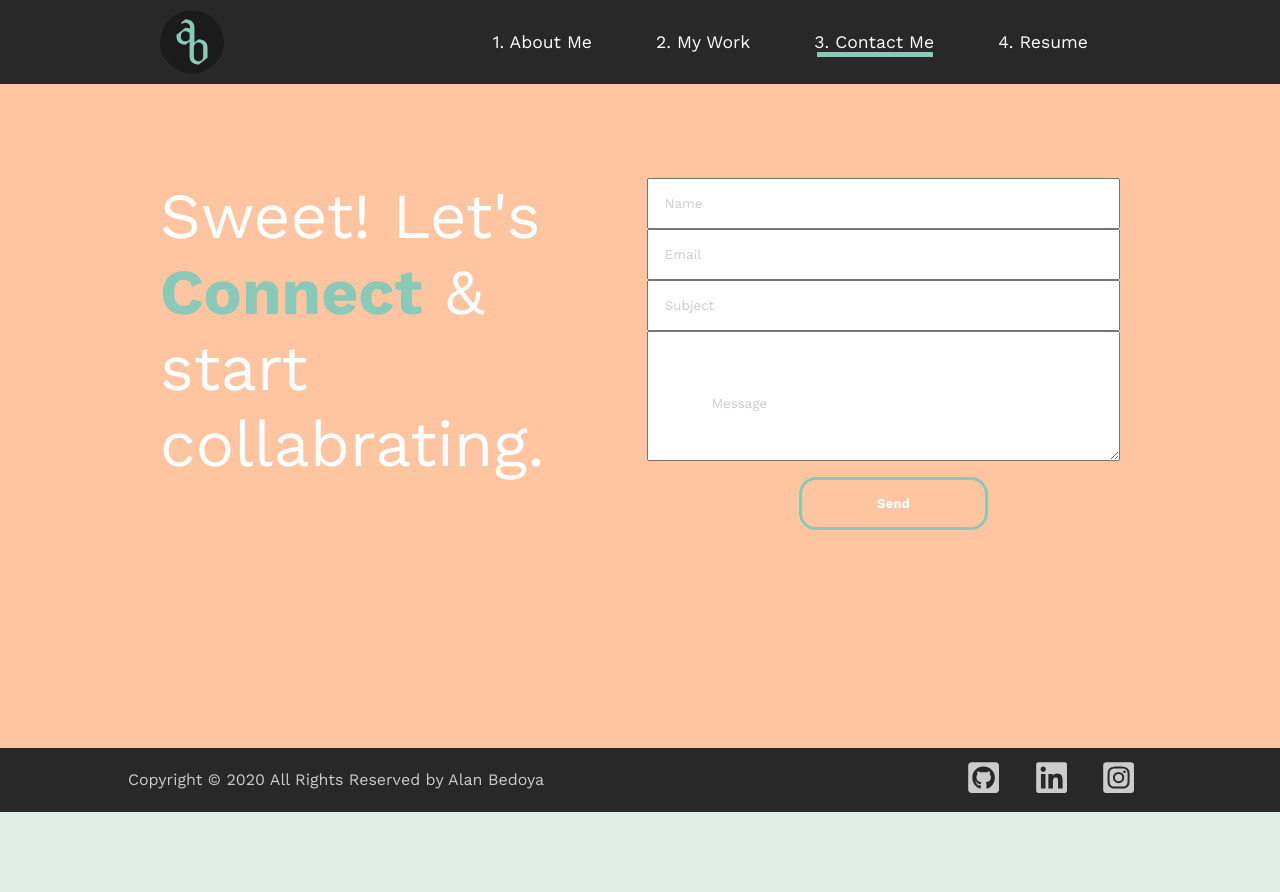
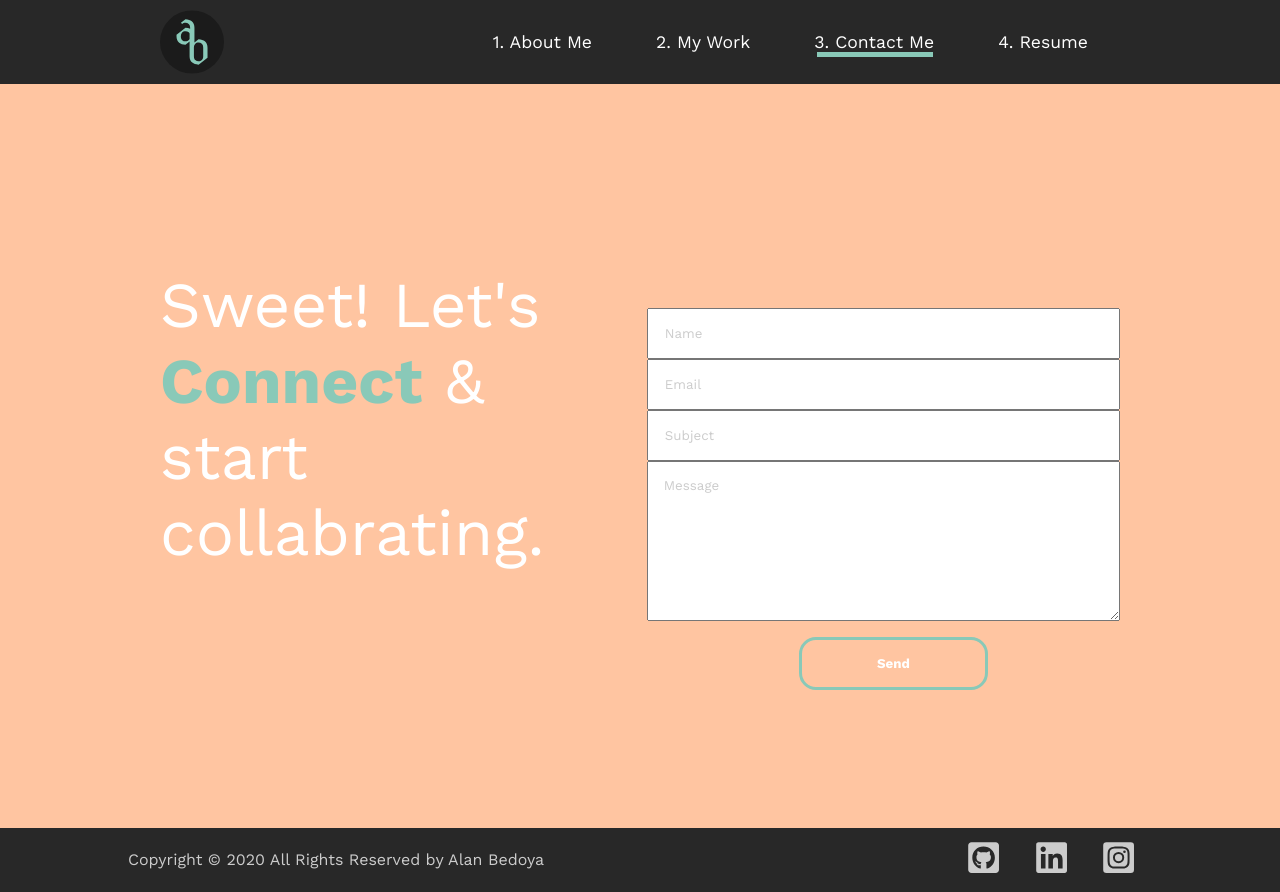
Before and after one commit to alanbedoya/portfolio2, a React (Create React App) app: page /contact in a window 1280 px wide. Before the commit the page ends 812 px from the top, so only its background shows below. Built offline with nearby package versions, Linux system fonts and the light colour scheme.

Commit message:
Styling contact page.

```diff
--- a/src/pages/contactMe.js
+++ b/src/pages/contactMe.js
@@ -60,22 +60,23 @@ const StyledContact = styled(motion.div)`
   justify-content: space-between;
   padding: 4rem 10rem;
   color: white;
-  padding-bottom: 500px;
+  padding-bottom: 100px;
 
   @media (max-width: 1440px) {
-    min-height: 83vh;
+    min-height: 80vh;
+    padding-bottom: 138px;
   }
 
   .fieldLeft {
-    height: 40px;
-    flex-grow: 1;
+    /* flex-grow: ; */
   }
 
   .contact-form {
+    margin-top: 10rem;
     display: flex;
     flex-direction: column;
     width: 50%;
-    height: 40px;
+    height: auto;
     position: relative;
 
     input {
@@ -87,7 +88,9 @@ const StyledContact = styled(motion.div)`
     }
 
     textarea {
-      padding: 4rem;
+      padding: 1rem;
+      height: 10rem;
+      text-align: left;
 
       ::-webkit-input-placeholder {
         color: #cccccc;
```
